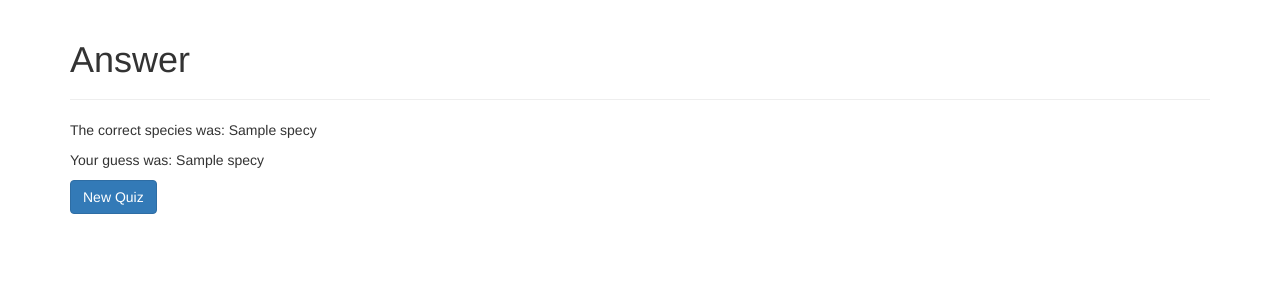
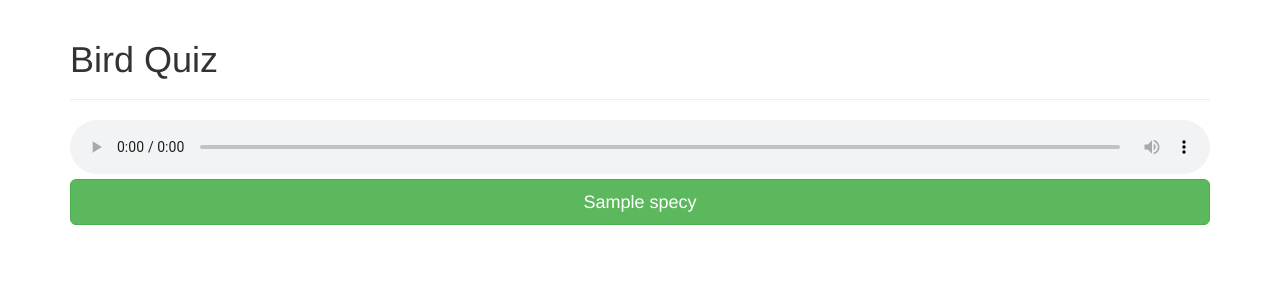
Before and after one commit to micknudsen/bird-sounds, a Flask app: page /answer in a window 1280 px wide. Shown: the top 300 px of the page. Run offline with Flask 2, Linux system fonts and the light colour scheme; the visitor is signed in with stand-in values (Sample User, id 1); tables that the repository leaves empty hold one stand-in row (values such as "Sample post"); some libraries are stand-ins or nearby versions.

Commit message:
Elegant solution for displaying whether guess was correct or not. Alway allowing replay of sound.

```diff
--- a/app.py
+++ b/app.py
@@ -100,6 +100,7 @@ def index():
 
     quiz = new_quiz()
 
+    session['sound_id'] = quiz.sound.id
     session['species_id_correct'] = quiz.sound.species.id
     session['species_ids_choices'] = [species.id for species in quiz.choices]
 
@@ -109,9 +110,11 @@ def index():
 @app.route('/answer')
 def answer():
 
+    sound = Sound.query.get(session['sound_id'])
     correct_species = Species.query.get(session['species_id_correct'])
     guessed_species = Species.query.get(session['species_id_guessed'])
 
     return render_template('answer.html',
+                           sound=sound,
                            correct_species=correct_species,
                            guessed_species=guessed_species)
--- a/templates/answer.html
+++ b/templates/answer.html
@@ -5,10 +5,16 @@
 {% block content %}
 <div class="container">
     <div class="page-header">
-        <h1>Answer</h1>
+        <h1>Bird Quiz</h1>
     </div>
-    <p>The correct species was: {{ correct_species.vernacular_name }}</p>
-    <p>Your guess was: {{ guessed_species.vernacular_name }}</p>
-    <a class="btn btn-primary" href="{{ url_for('index') }}">New Quiz</a></button>
+    <audio controls style="width: 100%">
+        <source src="{{ sound.path }}" type="audio/mpeg">
+    </audio>
+    {% if correct_species == guessed_species %}
+        {% set button_style="btn-success" %}
+    {% else %}
+        {% set button_style="btn-danger" %}
+    {% endif %}
+    <a class="btn {{button_style}} btn-lg btn-block" href="{{ url_for('index') }}">{{correct_species.vernacular_name}}</a></button>
 </div>
 {% endblock %}
```
